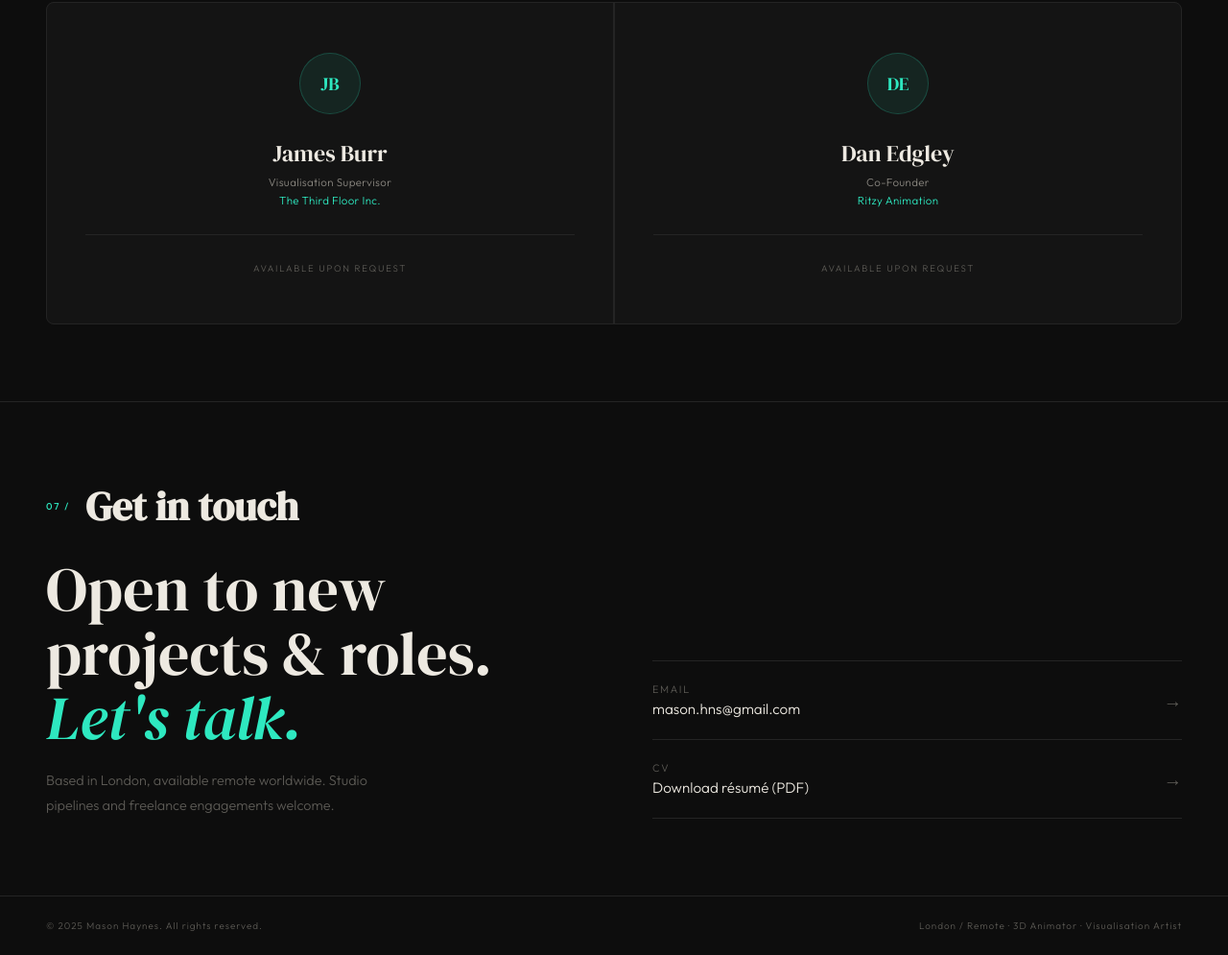
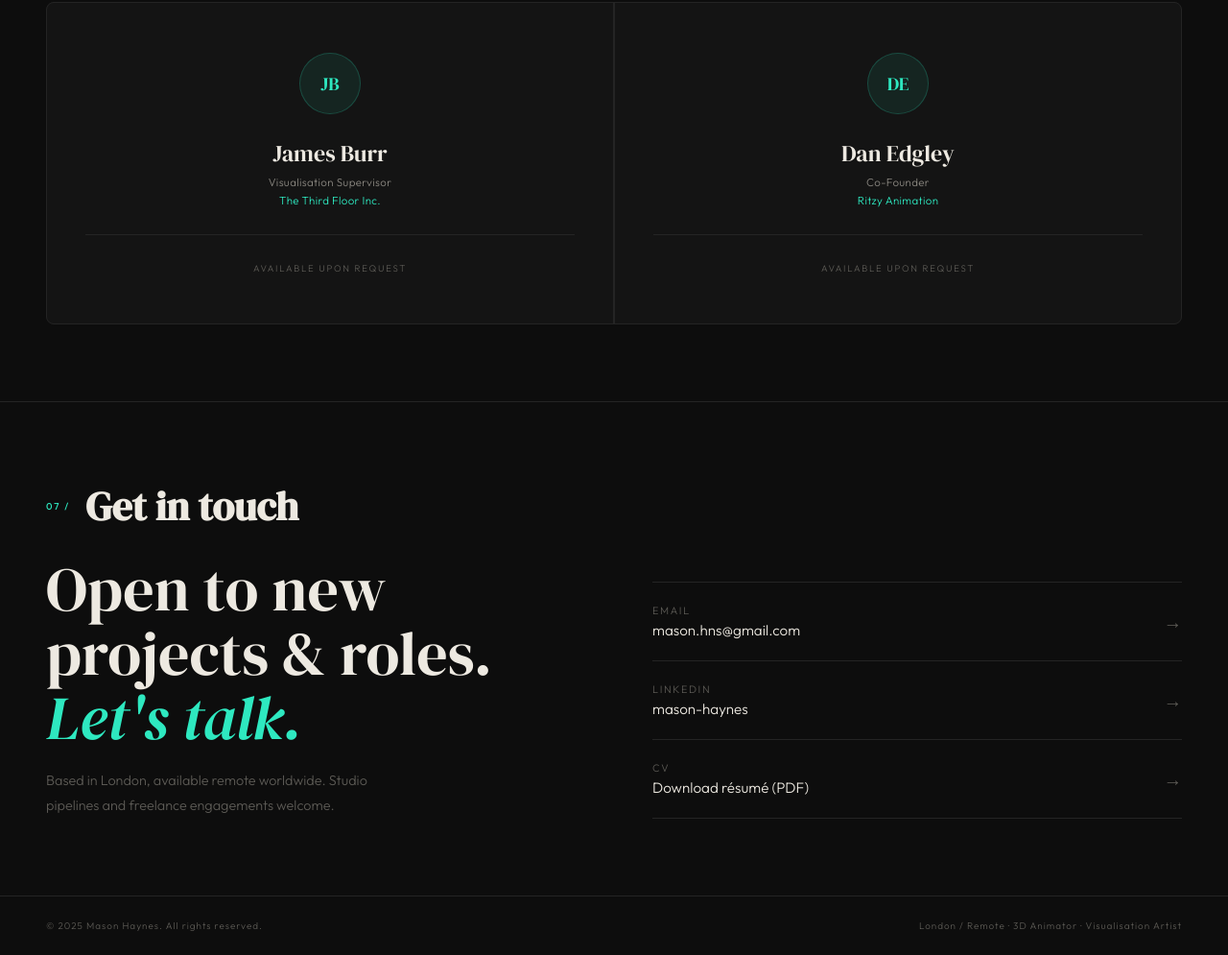
Before and after one commit to masonhns-a11y/mason-portfolio, a plain HTML site: page index.html in a window 1280 px wide. Shown: the part 6035-7030 px from the top of the page at 96% size. Drawn offline with Linux system fonts and the light colour scheme; a script that the page names is missing.

Commit message:
Add LinkedIn to contact links

```diff
--- a/index.html
+++ b/index.html
@@ -621,6 +621,10 @@
         <div><div class="ct-link-label">Email</div><div class="ct-link-val">mason.hns@gmail.com</div></div>
         <div class="ct-link-arr">→</div>
       </a>
+      <a class="ct-link" href="https://www.linkedin.com/in/mason-haynes-3b391616b/" target="_blank" rel="noopener noreferrer" data-lbl="LinkedIn">
+        <div><div class="ct-link-label">LinkedIn</div><div class="ct-link-val">mason-haynes</div></div>
+        <div class="ct-link-arr">→</div>
+      </a>
       <a class="ct-link" href="Mason_Haynes_CV.pdf" download="Mason_Haynes_CV.pdf" data-lbl="Download">
         <div><div class="ct-link-label">CV</div><div class="ct-link-val">Download résumé (PDF)</div></div>
         <div class="ct-link-arr">→</div>
```
